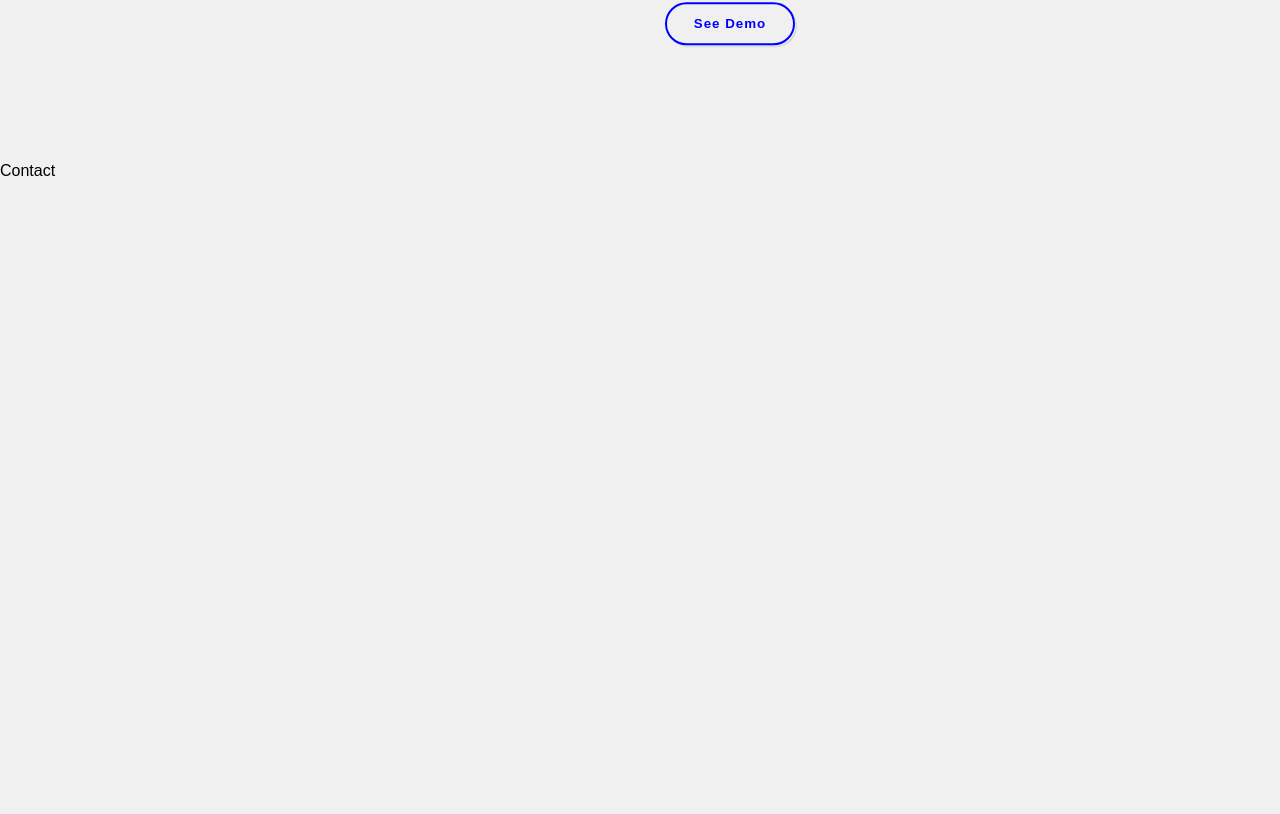
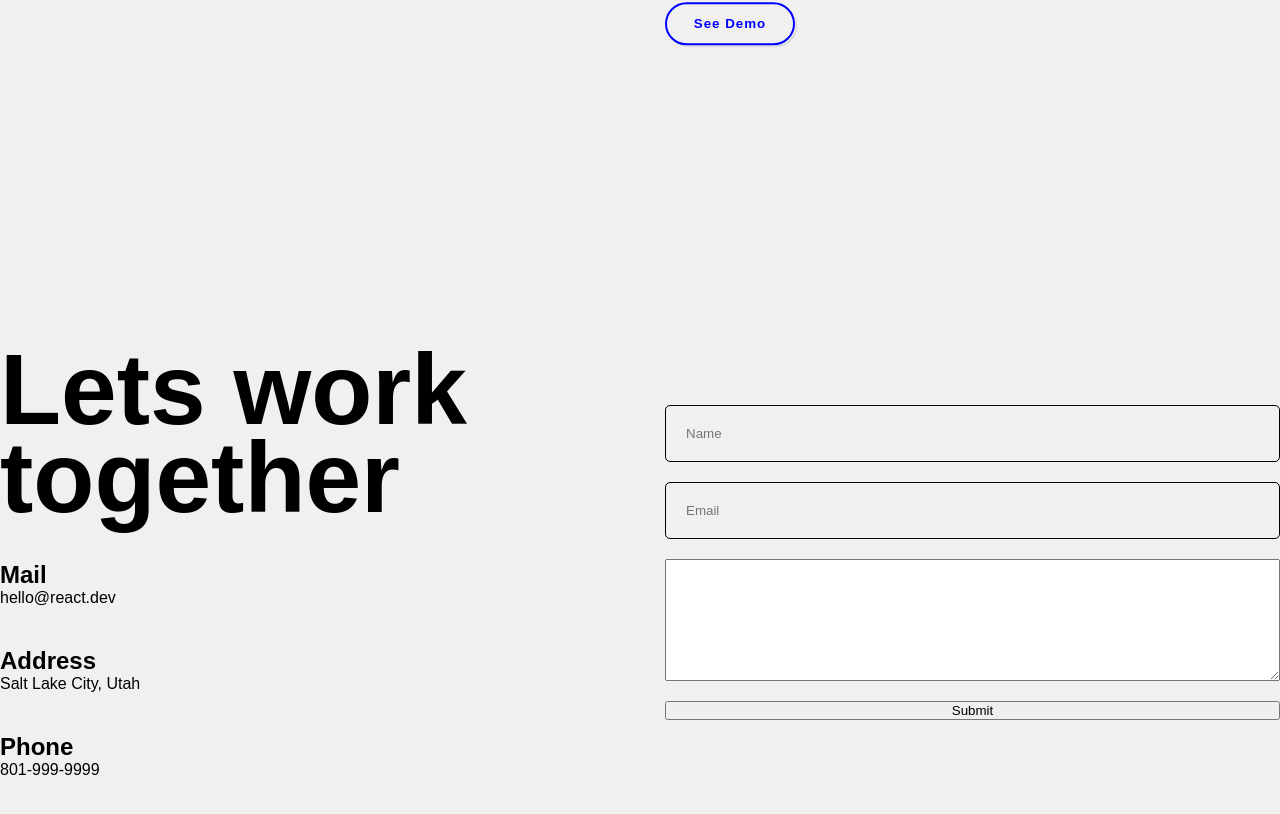
Before and after one commit to richardwebber/Richard-Portfolio-V1, a React (Vite) app: page / in a window 1280 px wide. Shown: the part 3956-4770 px from the top of the page. Built offline with nearby package versions, Linux system fonts and the light colour scheme.

Commit message:
Im getting a snack

```diff
--- a/src/App.jsx
+++ b/src/App.jsx
@@ -1,5 +1,6 @@
 import "./app.scss";
 import Navbar from "./components/navbar/Navbar";
+import Contact from "./components/contact/Contact.jsx"
 import { Hero } from "./components/hero/Hero";
 import { Portfolio } from "./components/portfolio/Portfolio.jsx";
 import Parallax from "./components/parallax/Parallax.jsx";
@@ -16,7 +17,9 @@
         <Parallax />
       </section>
       <Portfolio />
-      <section id="Contact">Contact</section>
+      <section id="Contact">
+        <Contact />
+      </section>
       {/* <Test/> */}
     </div>
   );
--- /dev/null
+++ b/src/components/contact/Contact.jsx
@@ -0,0 +1,33 @@
+import "./contact.scss"
+
+const Contact = () => {
+  return (
+    <div className="contact">
+        <div className="textContainer">
+            <h1>Lets work together</h1>
+            <div className="item">
+                <h2>Mail</h2>
+                <span>hello@react.dev</span>
+            </div>
+            <div className="item">
+                <h2>Address</h2>
+                <span>Salt Lake City, Utah</span>
+            </div>
+            <div className="item">
+                <h2>Phone</h2>
+                <span>801-999-9999</span>
+            </div>
+        </div>
+        <div className="formContainer">
+            <form>
+                <input type="text" required placeholder="Name"/>
+                <input type="email" required placeholder="Email"/>
+                <textarea rows={8} placeholder="" />
+                <button>Submit</button>
+            </form>
+        </div>
+    </div>
+  )
+}
+
+export default Contact
--- /dev/null
+++ b/src/components/contact/contact.scss
@@ -0,0 +1,44 @@
+.contact {
+    height: 100%;
+    max-width: 1366px;
+    margin: auto;
+    display: flex;
+    align-items: center;
+    gap: 50px;
+
+    .textContainer {
+        flex: 1;
+        display: flex;
+        flex-direction: column;
+        gap: 40px;
+
+        h1 {
+            font-size: 100px;
+            line-height: 88px;
+        }
+
+        span {
+            font-weight: 300;
+
+        }
+
+    }
+
+    .formContainer {
+        flex: 1;
+
+        form {
+            display: flex;
+            flex-direction: column;
+            gap: 20px;
+
+            input {
+                padding: 20px;
+                background-color: transparent;
+                border: 1px solid black;
+                color: black;
+                border-radius: 5px;
+            }
+        }
+    }
+}
```
